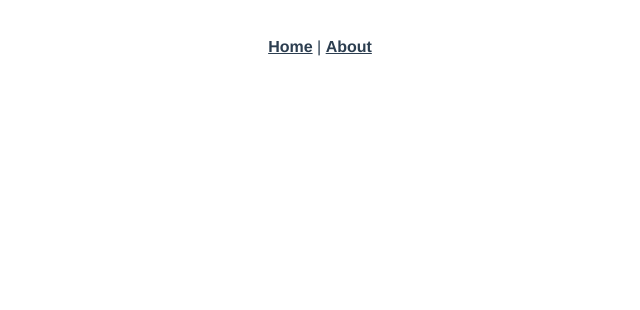
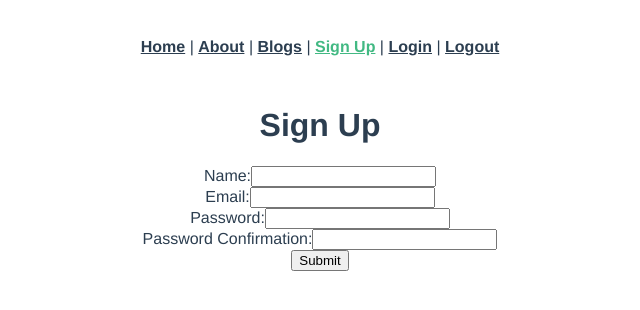
Before and after one commit to vicencio42/blog-frontend, a Vue app: page /signup in a window 1280 px wide. Before the commit this address had no page. Shown: the top 310 px of the page, without its empty margins (320-960 px from the left). Built offline with nearby package versions, Linux system fonts and the light colour scheme.

Commit message:
added signup, login, logout to frontend vuejs

```diff
--- a/package.json
+++ b/package.json
@@ -8,6 +8,7 @@
     "lint": "vue-cli-service lint"
   },
   "dependencies": {
+    "axios": "^0.26.1",
     "core-js": "^3.8.3",
     "vue": "^3.2.13",
     "vue-router": "^4.0.3"
--- a/src/App.vue
+++ b/src/App.vue
@@ -3,6 +3,14 @@
     <router-link to="/">Home</router-link>
     |
     <router-link to="/about">About</router-link>
+    |
+    <router-link to="/blogs">Blogs</router-link>
+    |
+    <router-link to="/signup">Sign Up</router-link>
+    |
+    <router-link to="/login">Login</router-link>
+    |
+    <router-link to="/logout">Logout</router-link>
   </nav>
   <router-view />
 </template>
--- a/src/main.js
+++ b/src/main.js
@@ -1,5 +1,12 @@
 import { createApp } from "vue";
 import App from "./App.vue";
 import router from "./router";
+import axios from "axios";
+axios.defaults.baseURL = process.env.NODE_ENV === "development" ? "http://localhost:3000" : "/";
+
+var jwt = localStorage.getItem("jwt");
+if (jwt) {
+  axios.defaults.headers.common["Authorization"] = `Bearer ${jwt}`;
+}
 
 createApp(App).use(router).mount("#app");
--- a/src/router/index.js
+++ b/src/router/index.js
@@ -1,5 +1,9 @@
 import { createRouter, createWebHistory } from "vue-router";
 import HomeView from "../views/HomeView.vue";
+import BlogsView from "../views/BlogsView.vue";
+import SignupView from "../views/SignupView.vue";
+import LoginView from "../views/LoginView.vue";
+import LogoutView from "../views/LogoutView.vue";
 
 const routes = [
   {
@@ -15,6 +19,26 @@
     // which is lazy-loaded when the route is visited.
     component: () => import(/* webpackChunkName: "about" */ "../views/AboutView.vue"),
   },
+  {
+    path: "/blogs",
+    name: "blogs",
+    component: BlogsView,
+  },
+  {
+    path: "/signup",
+    name: "signup",
+    component: SignupView,
+  },
+  {
+    path: "/login",
+    name: "login",
+    component: LoginView,
+  },
+  {
+    path: "/logout",
+    name: "logout",
+    component: LogoutView,
+  },
 ];
 
 const router = createRouter({
--- /dev/null
+++ b/src/views/BlogsView.vue
@@ -0,0 +1,6 @@
+<template>
+  <div class="blogs">
+    <h1>Let Blog Some Stuff!!!</h1>
+    <img src="https://cdn.fstoppers.com/styles/large-16-9/s3/lead/2017/01/ebay_troll.jpg" />
+  </div>
+</template>
--- /dev/null
+++ b/src/views/LoginView.vue
@@ -0,0 +1,49 @@
+<script>
+import axios from "axios";
+
+export default {
+  data: function () {
+    return {
+      newSessionParams: {},
+      errors: [],
+    };
+  },
+  methods: {
+    submit: function () {
+      axios
+        .post("/sessions", this.newSessionParams)
+        .then((response) => {
+          axios.defaults.headers.common["Authorization"] = "Bearer " + response.data.jwt;
+          localStorage.setItem("jwt", response.data.jwt);
+          this.$router.push("/");
+        })
+        .catch((error) => {
+          console.log(error.response);
+          this.errors = ["Invalid email or password."];
+          this.email = "";
+          this.password = "";
+        });
+    },
+  },
+};
+</script>
+
+<template>
+  <div class="login">
+    <form v-on:submit.prevent="submit()">
+      <h1>Login</h1>
+      <ul>
+        <li v-for="error in errors" v-bind:key="error">{{ error }}</li>
+      </ul>
+      <div>
+        <label>Email:</label>
+        <input type="email" v-model="newSessionParams.email" />
+      </div>
+      <div>
+        <label>Password:</label>
+        <input type="password" v-model="newSessionParams.password" />
+      </div>
+      <input type="submit" value="Submit" />
+    </form>
+  </div>
+</template>
--- /dev/null
+++ b/src/views/LogoutView.vue
@@ -0,0 +1,15 @@
+<script>
+import axios from "axios";
+
+export default {
+  created: function () {
+    delete axios.defaults.headers.common["Authorization"];
+    localStorage.removeItem("jwt");
+    this.$router.push("/");
+  },
+};
+</script>
+
+<template>
+  <div class="logout"></div>
+</template>
--- /dev/null
+++ b/src/views/SignupView.vue
@@ -0,0 +1,53 @@
+<script>
+import axios from "axios";
+
+export default {
+  data: function () {
+    return {
+      newUserParams: {},
+      errors: [],
+    };
+  },
+  methods: {
+    submit: function () {
+      axios
+        .post("/users", this.newUserParams)
+        .then((response) => {
+          console.log(response.data);
+          this.$router.push("/login");
+        })
+        .catch((error) => {
+          this.errors = error.response.data.errors;
+        });
+    },
+  },
+};
+</script>
+
+<template>
+  <div class="signup">
+    <form v-on:submit.prevent="submit()">
+      <h1>Sign Up</h1>
+      <ul>
+        <li v-for="error in errors" v-bind:key="error">{{ error }}</li>
+      </ul>
+      <div>
+        <label>Name:</label>
+        <input type="text" v-model="newUserParams.name" />
+      </div>
+      <div>
+        <label>Email:</label>
+        <input type="email" v-model="newUserParams.email" />
+      </div>
+      <div>
+        <label>Password:</label>
+        <input type="password" v-model="newUserParams.password" />
+      </div>
+      <div>
+        <label>Password Confirmation:</label>
+        <input type="password" v-model="newUserParams.password_confirmation" />
+      </div>
+      <input type="submit" value="Submit" />
+    </form>
+  </div>
+</template>
```
Also changed, not shown: 1 other file (tests, documents, lock files or other folders).
